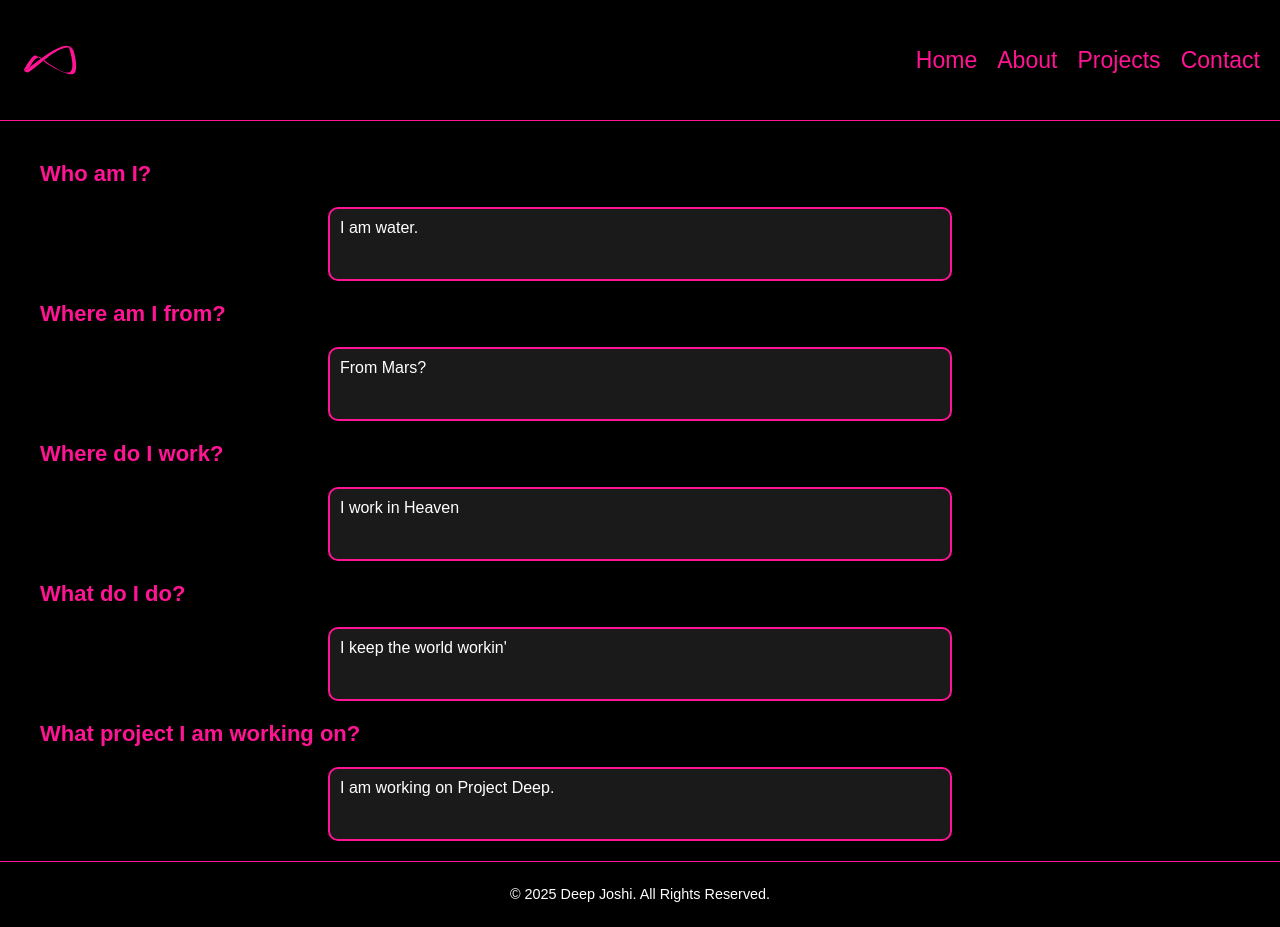
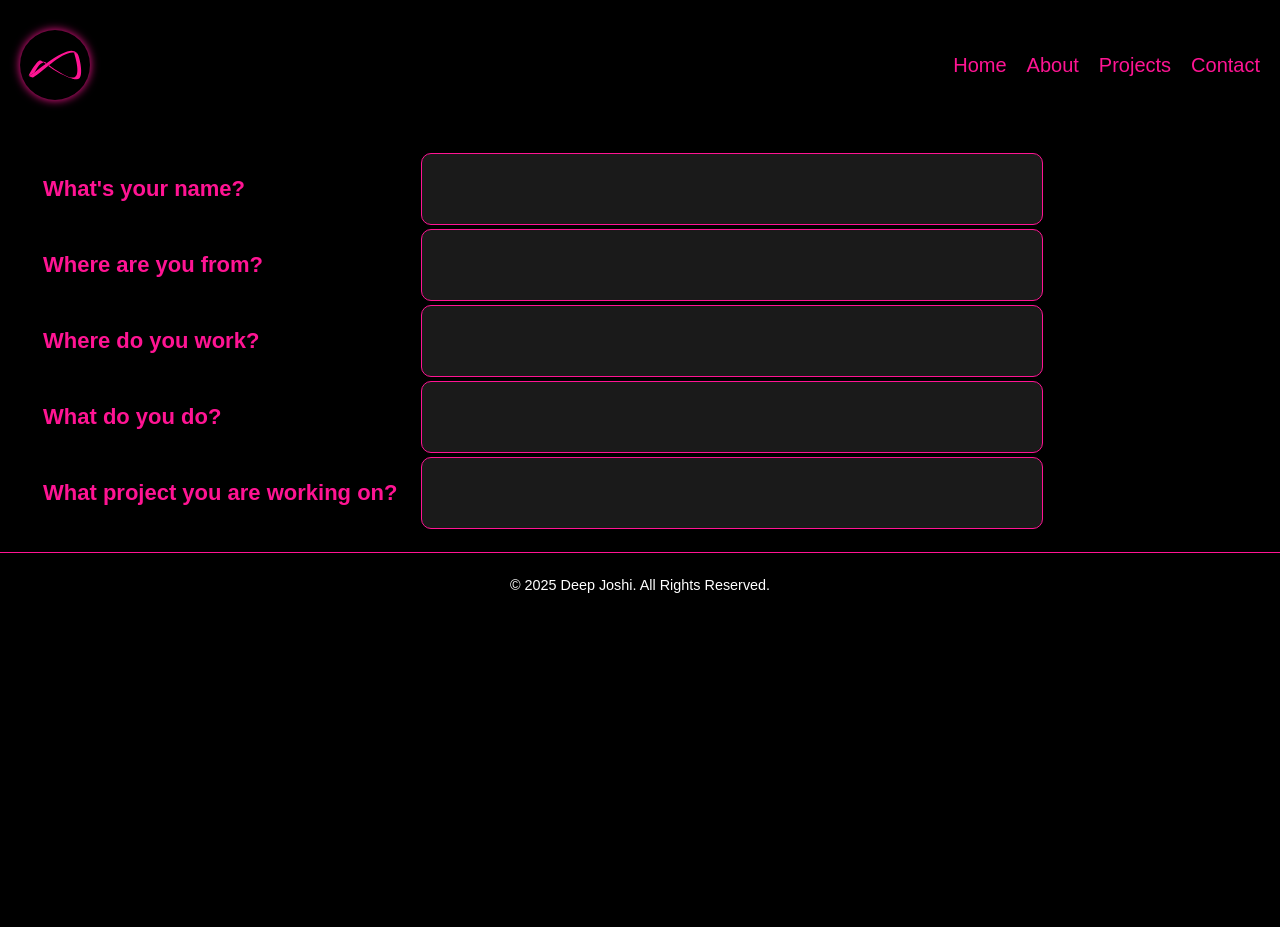
Before and after one commit to DeepLumiere/IWP-Assignment, a website built with Vite: page about.html in a window 1280 px wide. After the commit the page ends 800 px from the top, so only its background shows below. Built offline with nearby package versions, Linux system fonts and the light colour scheme.

Commit message:
Fixed About Page

```diff
--- a/about.html
+++ b/about.html
@@ -21,16 +21,49 @@
     </nav>
 </header>
 <section class="about-container">
-    <button class="question" onclick="showAnswer('name')">Who am I?</button>
-    <p class="response" id="name-box">I am water.</p>
-    <button class="question" onclick="showAnswer('nationality')">Where am I from?</button>
-    <p class="response" id="nationality-box">From Mars?</p>
-    <button class="question" onclick="showAnswer('company')">Where do I work?</button>
-    <p class="response" id="company-box">I work in Heaven</p>
-    <button class="question" onclick="showAnswer('role')">What do I do?</button>
-    <p class="response" id="role-box">I keep the world workin'</p>
-    <button class="question" onclick="showAnswer('project')">What project I am working on?</button>
-    <p class="response" id="project-box">I am working on Project Deep.</p>
+    <table>
+        <tr>
+            <td>
+                <button class="question" onclick="showAnswer('name')">What's your name?</button>
+            </td>
+            <td>
+                <p class="response" id="name-box"></p>
+            </td>
+
+        </tr>
+        <tr>
+            <td>
+                <button class="question" onclick="showAnswer('nationality')">Where are you from?</button>
+            </td>
+            <td>
+                <p class="response" id="nationality-box"></p>
+            </td>
+        </tr>
+        <tr>
+            <td>
+                <button class="question" onclick="showAnswer('company')">Where do you work?</button>
+            </td>
+            <td>
+                <p class="response" id="company-box"></p>
+            </td>
+        </tr>
+        <tr>
+            <td>
+                <button class="question" onclick="showAnswer('role')">What do you do?</button>
+            </td>
+            <td>
+                <p class="response" id="role-box"></p>
+            </td>
+        </tr>
+        <tr>
+            <td>
+                <button class="question" onclick="showAnswer('project')">What project you are working on?</button>
+            </td>
+            <td>
+                <p class="response" id="project-box"></p>
+            </td>
+        </tr>
+    </table>
 
 
 </section>
--- a/src/main.js
+++ b/src/main.js
@@ -102,6 +102,6 @@ function showAnswer(type) {
         }
     }
 
-    answerBox.style.animation = "typing 2.5s steps(60, end), blink-caret .75s step-end infinite";
+    answerBox.style.animation = "typing 2s steps(end, end)";
     typeEffect();
 }
--- a/src/styles.css
+++ b/src/styles.css
@@ -13,15 +13,21 @@ header {
     background-color: #000;
     color: deeppink;
     padding: 10px 20px;
-    border-bottom: 1px solid deeppink;
+    border-bottom: 0px solid deeppink;
 }
 
 .logo img {
     height: 60px;
     width: auto;
+    border-radius: 50%;
+    padding: 5px;
+    box-shadow: 0px 0px 10px deeppink;
 }
-.logo:hover {
+.logo img:hover {
     transform: rotateY(180deg);
+    border-radius: 50%;
+    /*background-color: deepskyblue;*/
+    box-shadow: 0px 0px 10px deepskyblue;
 }
 
 nav ul {
@@ -38,7 +44,7 @@ nav ul li {
 nav ul li a {
     color: deeppink;
     text-decoration: none;
-    font-size: 1.2em;
+    font-size: 20px;
     transition: 0.3s;
 }
 
@@ -187,45 +193,45 @@ button:hover {
 }
 
 
-/* Table Styles */
-table {
-    width: 100%;
-    border-collapse: collapse;
-    margin: 20px 0;
-    font-size: 1.1em;
-    text-align: left;
-    background: #000;
-    color: #fff;
-    box-shadow: 0 0 10px 2px deeppink;
-    border-radius: 10px;
-    overflow: hidden;
-}
+/*!* Table Styles *!*/
+/*table {*/
+/*    width: 100%;*/
+/*    border-collapse: collapse;*/
+/*    margin: 20px 0;*/
+/*    font-size: 1.1em;*/
+/*    text-align: left;*/
+/*    background: #000;*/
+/*    color: #fff;*/
+/*    box-shadow: 0 0 10px 2px deeppink;*/
+/*    border-radius: 10px;*/
+/*    overflow: hidden;*/
+/*}*/
 
-/* Table Headers */
-th {
-    background-color: deeppink;
-    color: black;
-    padding: 12px;
-    font-weight: bold;
-    text-transform: uppercase;
-}
+/*!* Table Headers *!*/
+/*th {*/
+/*    background-color: deeppink;*/
+/*    color: black;*/
+/*    padding: 12px;*/
+/*    font-weight: bold;*/
+/*    text-transform: uppercase;*/
+/*}*/
 
-/* Table Rows */
-td {
-    padding: 12px;
-    border-bottom: 1px solid deepskyblue;
-}
+/*!* Table Rows *!*/
+/*td {*/
+/*    padding: 12px;*/
+/*    border-bottom: 1px solid deepskyblue;*/
+/*}*/
 
-/* Alternating Row Colors */
-tr:nth-child(even) {
-    background-color: #111;
-}
+/*!* Alternating Row Colors *!*/
+/*tr:nth-child(even) {*/
+/*    background-color: #111;*/
+/*}*/
 
-tr:hover {
-    background-color: deepskyblue;
-    color: black;
-    transition: 0.3s;
-}
+/*tr:hover {*/
+/*    background-color: deepskyblue;*/
+/*    color: black;*/
+/*    transition: 0.3s;*/
+/*}*/
 
 .bio-container {
     max-width: 1200px;
@@ -314,9 +320,9 @@ a {
 }
 
 .question:hover {
-    background: deeppink;
-    color: black;
-    box-shadow: 3px 3px 10px deepskyblue;
+    background: rgba(255, 255, 255, 0.1);
+    color: white;
+    box-shadow: 0px 0px 15px deeppink;
 }
 
 .answer.slide {
@@ -328,14 +334,13 @@ a {
 }
 
 .response {
-    width: 200%;
-    max-width: 600px;
+    width: 600px;
     height: 50px;
     padding: 10px;
     font-size: 16px;
     color: white;
     background-color: rgba(255, 255, 255, 0.1);
-    border: 2px solid deeppink;
+    border: 1px solid deeppink;
     border-radius: 10px;
     text-align: left;
     outline: none;
@@ -350,17 +355,5 @@ a {
 /* The typing effect */
 @keyframes typing {
     from { width: 0 }
-    to { width: 100% }
+    to { width: 600px }
 }
-
-
-/* Change appearance when clicking inside */
-.response:focus {
-    background-color: rgba(255, 255, 255, 0.2);
-    border-color: deepskyblue;
-}
-
-/* Optional: Make text inside non-editable */
-.response[readonly] {
-    cursor: default;
-}
```
